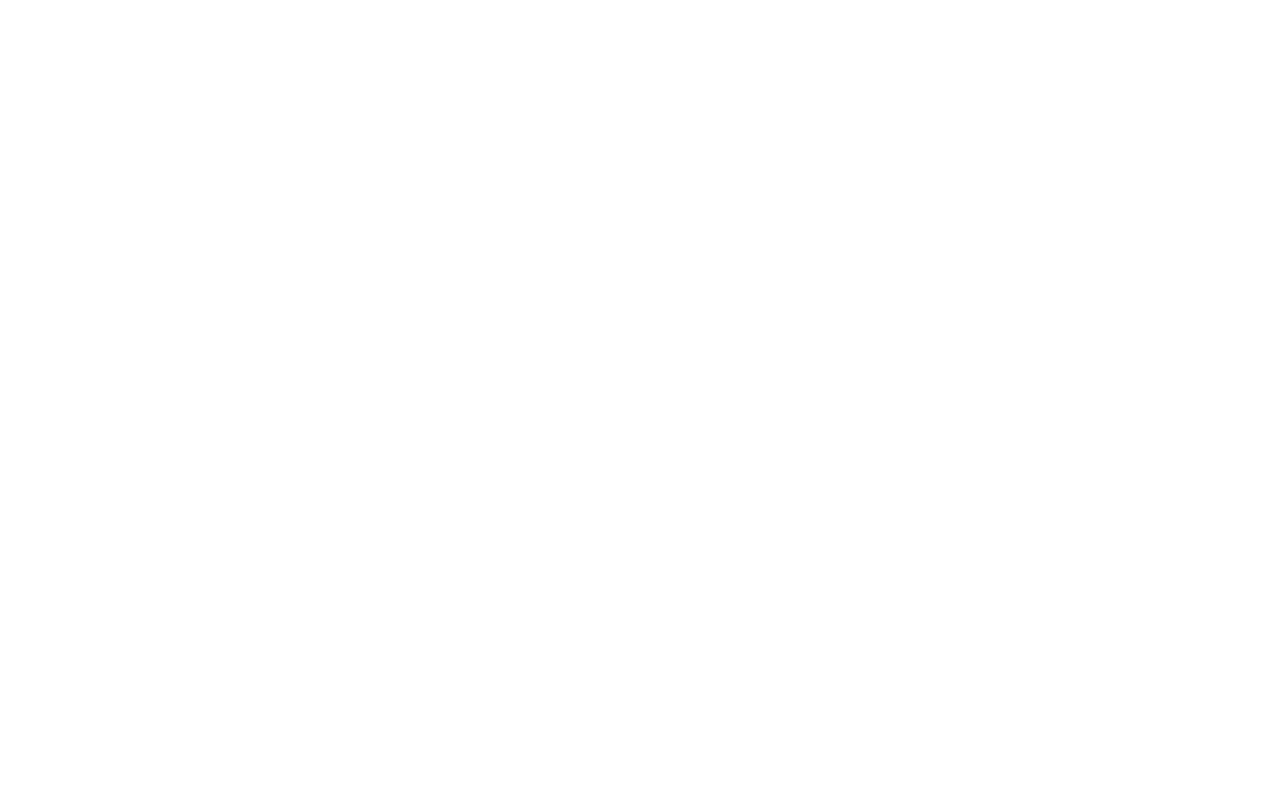
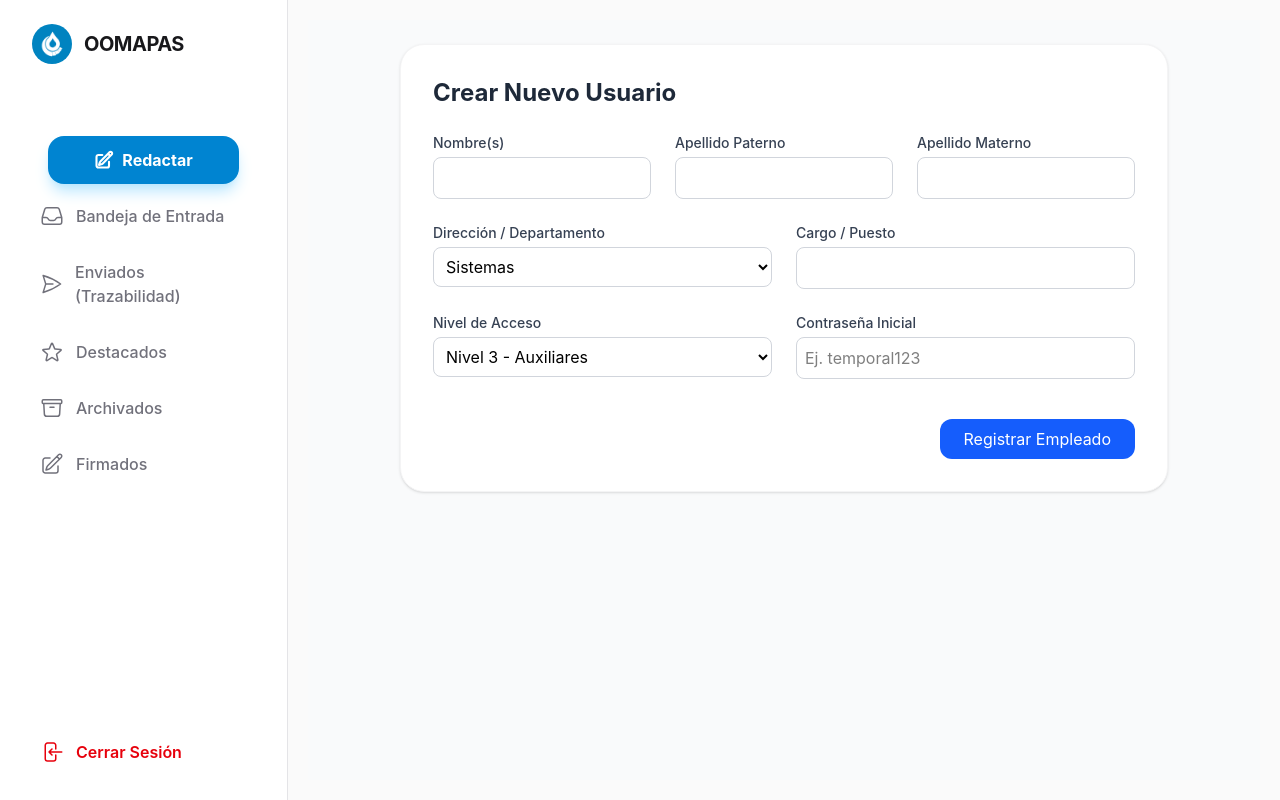
Before and after one commit to Paraguacho/Sistema-Oficios-Omapas, a React (Vite) app in the folder client/: page /admin in a window 1280 px wide. Before the commit this address had no page. Built offline with nearby package versions, Linux system fonts and the light colour scheme; sample sign-in values are in the browser's storage.

Commit message:
Creacion users por admin

```diff
--- a/client/src/App.jsx
+++ b/client/src/App.jsx
@@ -6,6 +6,7 @@
 import Sent from './pages/Sent';
 import Starred from './pages/Starred';
 import Archived from './pages/Archived';
+import AdminUsers from './pages/AdminUsers';
 import Signed from './pages/Signed';
 
 function App() {
@@ -23,6 +24,7 @@
             <Route path='/starred' element={<Starred/>}/>
             <Route path='/archived' element={<Archived/>}/>
             <Route path='/signed' element={<Signed/>}/>
+            <Route path="/admin" element={<AdminUsers />} />
          </Route>
         </Route>
 
--- a/client/src/components/SideBar.jsx
+++ b/client/src/components/SideBar.jsx
@@ -1,4 +1,6 @@
-import { Link, useNavigate, useLocation} from 'react-router-dom';
+import { Link, useNavigate, useLocation } from 'react-router-dom';
+import { useState, useEffect } from 'react';
+import { jwtDecode } from 'jwt-decode';
 import {
     HomeIcon,
     InboxIcon,
@@ -11,17 +13,31 @@
     Squares2X2Icon,
 } from '@heroicons/react/24/outline';
 
-const Sidebar = ({onOpenCompose}) =>{
+const Sidebar = ({ onOpenCompose }) => {
     const navigate = useNavigate();
-    //Resaltar
     const location = useLocation();
-    const handleLogout = () =>{
+    const [userLevel, setUserLevel] = useState(null);
+
+    useEffect(() => {
+        // Obtener y decodificar el token al cargar el componente
+        const token = localStorage.getItem('token');
+        if (token) {
+            try {
+                const decoded = jwtDecode(token);
+                console.log("TOKEN: ", decoded)
+                setUserLevel(decoded.level);
+            } catch (error) {
+                console.error("Error decodificando el token:", error);
+                setUserLevel(null);
+            }
+        }
+    }, []); // Solo se ejecuta una vez al montar el componente
+
+    const handleLogout = () => {
         localStorage.removeItem('token');
         navigate('/login');
     };
 
-
-//Botones clases
     const navItemClass = (path) => `
         flex items-center gap-3 px-4 py-3 rounded-xl transition-all duration-200 font-medium
         ${location.pathname === path
@@ -39,8 +55,8 @@
 
             <div className='p-6 pb-2'>
                 <button
-                onClick = {onOpenCompose}
-                className= "w-full flex items-center justify-center gap-2 bg-sky-600 hover:bg-sky-700 text-white font-bold py-3 px-4 rounded-2xl shadow-lg shadow-sky-200 transition transform hover:-translate-y-0.5"
+                    onClick={onOpenCompose}
+                    className="w-full flex items-center justify-center gap-2 bg-sky-600 hover:bg-sky-700 text-white font-bold py-3 px-4 rounded-2xl shadow-lg shadow-sky-200 transition transform hover:-translate-y-0.5"
                 >
                     <PencilSquareIcon className='w-5 h-5' strokeWidth={2.5} />
                     Redactar
@@ -61,7 +77,7 @@
 
                 <Link to='/starred' className={navItemClass('/starred')}>
                     <StarIcon className='w-6 h-6'/>
-                Descatados
+                    Destacados
                 </Link>
 
                 <Link to='/archived' className={navItemClass('/archived')}>
@@ -74,12 +90,17 @@
                     Firmados
                 </Link>
 
-
-
-
-
-
-
+                {/* Solo mostrar sección de admin si userLevel es 0 */}
+                {userLevel === 0 && (
+                    <div className="mt-4 pt-4 border-t border-gray-200">
+                        <Link to="/admin" className="flex items-center gap-3 px-4 py-3 rounded-xl transition text-zinc-500 hover:bg-zinc-100 hover:text-zinc-700">
+                            <svg className="w-5 h-5" fill="none" viewBox="0 0 24 24" stroke="currentColor">
+                                <path strokeLinecap="round" strokeLinejoin="round" strokeWidth={2} d="M12 4.354a4 4 0 110 5.292M15 21H3v-1a6 6 0 0112 0v1zm0 0h6v-1a6 6 0 00-9-5.197M13 7a4 4 0 11-8 0 4 4 0 018 0z" />
+                            </svg>
+                            <span className="font-medium">Gestión de Usuarios</span>
+                        </Link>
+                    </div>
+                )}
             </nav>
 
             {/* Cerrar Sesion */}
--- /dev/null
+++ b/client/src/pages/AdminUsers.jsx
@@ -0,0 +1,191 @@
+import { useState } from 'react';
+import api from '../api/axios';
+
+const AdminUsers = () => {
+  const [formData, setFormData] = useState({
+    name: '',
+    fatherName: '',
+    motherName: '',
+    password: '',
+    department: 'Sistemas', // Valor por defecto del enum
+    position: '',
+    level: 3 // Por defecto Auxiliar
+  });
+
+  const [message, setMessage] = useState(null);
+  const [isLoading, setIsLoading] = useState(false);
+  const [createdUser, setCreatedUser] = useState(null);
+
+  // Definir los departamentos disponibles (debe coincidir con el enum del backend)
+  const departments = [
+    'Dirección General',
+    'Dirección Técnica',
+    'Dirección Administrativa',
+    'Dirección Comercial',
+    'Dirección Jurídica',
+    'Órgano de Control Interno',
+    'Programas Sociales',
+    'Sistemas'
+  ];
+
+  const handleChange = (e) => {
+    setFormData({ ...formData, [e.target.name]: e.target.value });
+  };
+
+  const handleSubmit = async (e) => {
+    e.preventDefault();
+    setIsLoading(true);
+    setMessage(null);
+    setCreatedUser(null);
+
+    try {
+      const response = await api.post('/users/', formData);
+
+      setMessage({ type: 'success', text: 'Usuario creado exitosamente.' });
+      setCreatedUser(response.data.user);
+
+      // Limpiar formulario
+      setFormData({
+        name: '', fatherName: '', motherName: '', password: '',
+        department: 'Sistemas', position: '', level: 3
+      });
+    } catch (error) {
+      setMessage({
+        type: 'error',
+        text: error.response?.data?.message || 'Error al crear el usuario.'
+      });
+    } finally {
+      setIsLoading(false);
+    }
+  };
+
+  return (
+    <div className="w-full h-full flex flex-col p-6 bg-gray-50 overflow-y-auto">
+      <div className="max-w-3xl mx-auto w-full bg-white rounded-3xl shadow-sm border border-zinc-100 p-8">
+        <h2 className="text-2xl font-bold text-gray-800 mb-6">Crear Nuevo Usuario</h2>
+
+        {message && (
+          <div className={`p-4 mb-6 rounded-xl ${message.type === 'success' ? 'bg-green-50 text-green-700' : 'bg-red-50 text-red-700'}`}>
+            {message.text}
+          </div>
+        )}
+
+        {createdUser && (
+          <div className="bg-blue-50 border border-blue-200 p-5 rounded-xl mb-6">
+            <h3 className="font-semibold text-blue-800 mb-2">Usuario Creado.</h3>
+            <p className="text-blue-900"><strong>Nombre de usuario:</strong> {createdUser.username}</p>
+            <p className="text-blue-900 text-sm mt-1">Por favor, entrega este usuario y la contraseña asignada al empleado.</p>
+          </div>
+        )}
+
+        <form onSubmit={handleSubmit} className="space-y-6">
+          <div className="grid grid-cols-1 md:grid-cols-3 gap-6">
+            <div>
+              <label className="block text-sm font-medium text-gray-700 mb-1">Nombre(s)</label>
+              <input
+                required
+                type="text"
+                name="name"
+                value={formData.name}
+                onChange={handleChange}
+                className="w-full p-2 border border-gray-300 rounded-lg focus:ring-2 focus:ring-blue-500 outline-none"
+              />
+            </div>
+            <div>
+              <label className="block text-sm font-medium text-gray-700 mb-1">Apellido Paterno</label>
+              <input
+                required
+                type="text"
+                name="fatherName"
+                value={formData.fatherName}
+                onChange={handleChange}
+                className="w-full p-2 border border-gray-300 rounded-lg focus:ring-2 focus:ring-blue-500 outline-none"
+              />
+            </div>
+            <div>
+              <label className="block text-sm font-medium text-gray-700 mb-1">Apellido Materno</label>
+              <input
+                required
+                type="text"
+                name="motherName"
+                value={formData.motherName}
+                onChange={handleChange}
+                className="w-full p-2 border border-gray-300 rounded-lg focus:ring-2 focus:ring-blue-500 outline-none"
+              />
+            </div>
+          </div>
+
+          <div className="grid grid-cols-1 md:grid-cols-2 gap-6">
+            <div>
+              <label className="block text-sm font-medium text-gray-700 mb-1">Dirección / Departamento</label>
+              <select
+                required
+                name="department"
+                value={formData.department}
+                onChange={handleChange}
+                className="w-full p-2 border border-gray-300 rounded-lg focus:ring-2 focus:ring-blue-500 outline-none"
+              >
+                <option value="" disabled>Seleccionar departamento</option>
+                {departments.map(dept => (
+                  <option key={dept} value={dept}>{dept}</option>
+                ))}
+              </select>
+            </div>
+            <div>
+              <label className="block text-sm font-medium text-gray-700 mb-1">Cargo / Puesto</label>
+              <input
+                required
+                type="text"
+                name="position"
+                value={formData.position}
+                onChange={handleChange}
+                className="w-full p-2 border border-gray-300 rounded-lg focus:ring-2 focus:ring-blue-500 outline-none"
+              />
+            </div>
+          </div>
+
+          <div className="grid grid-cols-1 md:grid-cols-2 gap-6">
+            <div>
+              <label className="block text-sm font-medium text-gray-700 mb-1">Nivel de Acceso</label>
+              <select
+                name="level"
+                value={formData.level}
+                onChange={handleChange}
+                className="w-full p-2 border border-gray-300 rounded-lg focus:ring-2 focus:ring-blue-500 outline-none"
+              >
+                <option value={0}>Nivel 0 - Administrador</option>
+                <option value={1}>Nivel 1 - Dirección</option>
+                <option value={2}>Nivel 2 - Gerencia</option>
+                <option value={3}>Nivel 3 - Auxiliares</option>
+              </select>
+            </div>
+            <div>
+              <label className="block text-sm font-medium text-gray-700 mb-1">Contraseña Inicial</label>
+              <input
+                required
+                type="password"
+                name="password"
+                value={formData.password}
+                onChange={handleChange}
+                className="w-full p-2 border border-gray-300 rounded-lg focus:ring-2 focus:ring-blue-500 outline-none"
+                placeholder="Ej. temporal123"
+              />
+            </div>
+          </div>
+
+          <div className="flex justify-end pt-4">
+            <button
+              disabled={isLoading}
+              type="submit"
+              className="bg-blue-600 text-white px-6 py-2 rounded-xl hover:bg-blue-700 transition disabled:opacity-50"
+            >
+              {isLoading ? 'Registrando...' : 'Registrar Empleado'}
+            </button>
+          </div>
+        </form>
+      </div>
+    </div>
+  );
+};
+
+export default AdminUsers;
```
Lines whose indentation alone changed are shown as unchanged.
